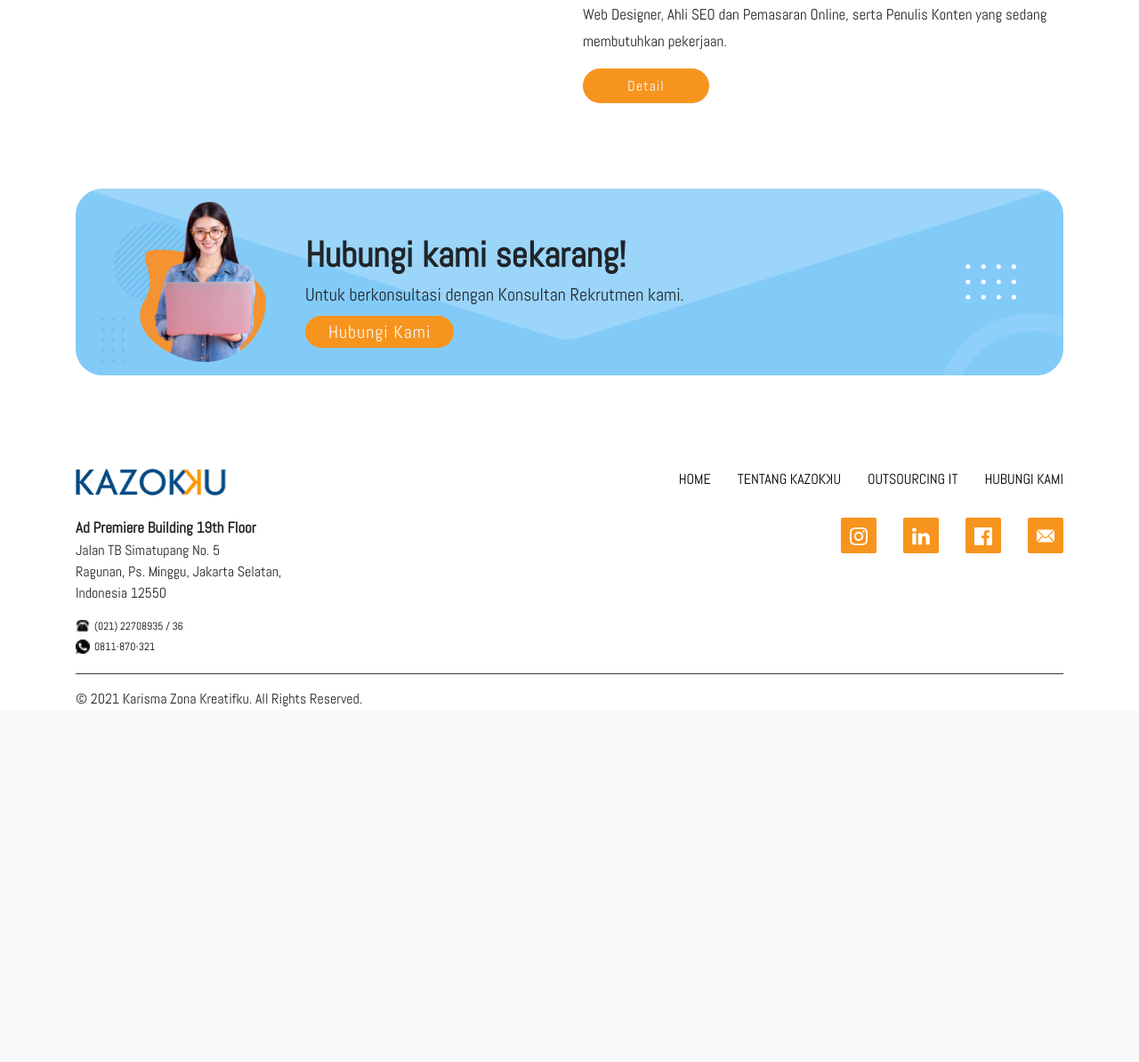
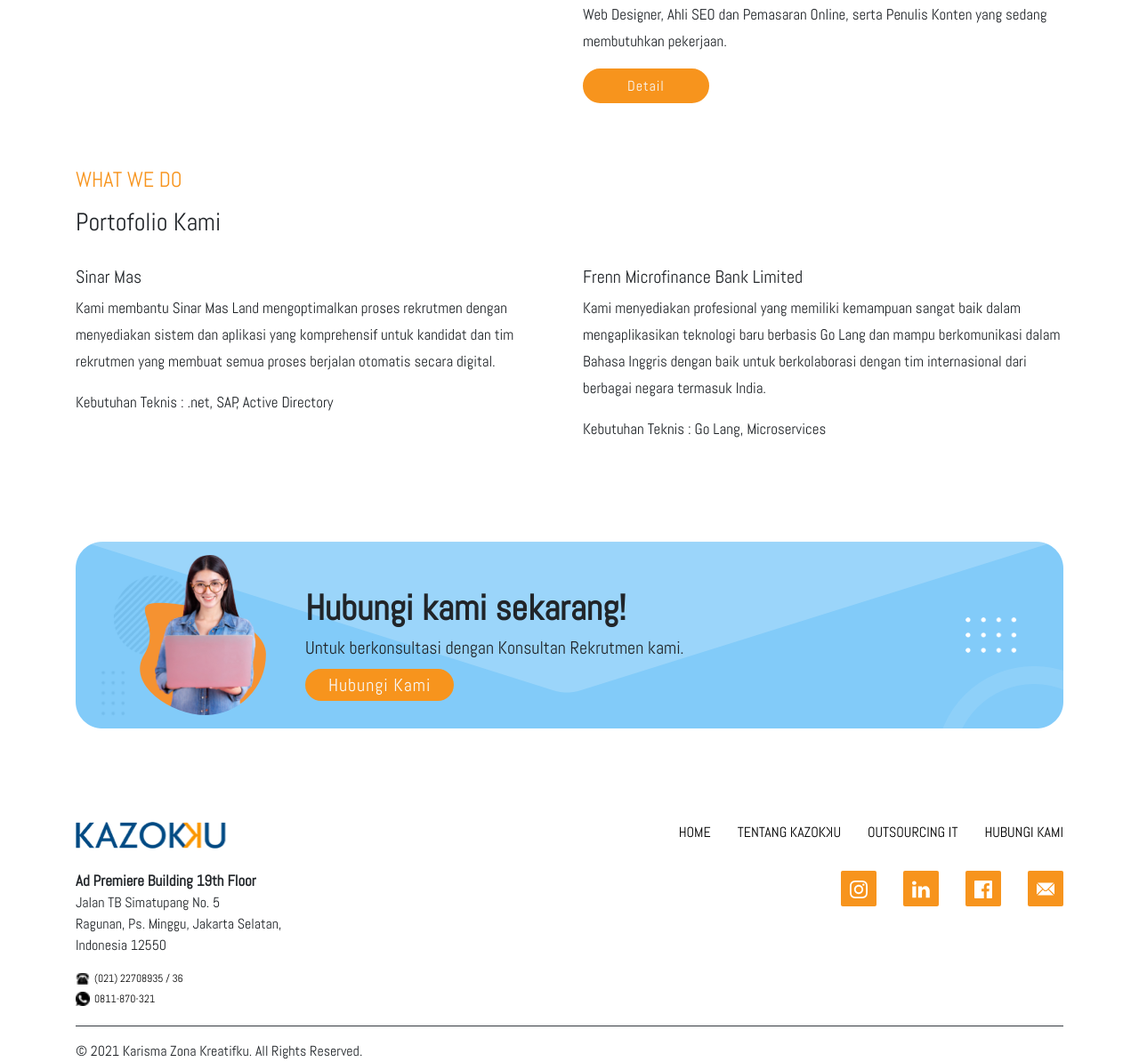
Before and after one commit to yusmardianto/kazokku-web, a PHP site: page / in a window 1280 px wide. Shown: the part 1602-2796 px from the top of the page at 89% size. Before the commit the page ends 2397 px from the top, so only its background shows below. Run offline with PHP 8.4, Linux system fonts and the light colour scheme.

Commit message:
feat: adding section-5

```diff
--- a/index.php
+++ b/index.php
@@ -163,6 +163,47 @@
       </div>
   </div>
 </section>
+
+
+<!-- #5 -->
+<section class="container mt-5">
+  <div class="row ">
+    <div class="col-sm-12 col-md-12 col-md-12 col-lg-12 col-xl-12">
+        <h4 class="text-secondary-main mt-4">
+            WHAT WE DO
+        </h4>
+        <h3 class="mt-3 mb-3">
+          Portofolio Kami
+        </h3>
+    </div>
+  </div>
+
+  <div class="row mt-3">
+    <div class="col-sm-12 col-md-6 col-md-6 col-lg-6 col-xl-6">
+      <h5>
+        Sinar Mas
+      </h5>
+      <p>
+        Kami membantu Sinar Mas Land mengoptimalkan proses rekrutmen dengan menyediakan sistem dan aplikasi yang komprehensif untuk kandidat dan tim rekrutmen yang membuat semua proses berjalan otomatis secara digital.
+      </p>
+      <p>
+        Kebutuhan Teknis : .net, SAP, Active Directory
+      </p>
+    </div>
+    <div class="col-sm-12 col-md-6 col-md-6 col-lg-6 col-xl-6">
+      <h5>
+        Frenn Microfinance Bank Limited
+      </h5>
+      <p>
+        Kami menyediakan profesional yang memiliki kemampuan sangat baik dalam mengaplikasikan teknologi baru berbasis Go Lang dan mampu berkomunikasi dalam Bahasa Inggris dengan baik untuk berkolaborasi dengan tim internasional dari berbagai negara termasuk India.
+      </p>
+      <p>
+        Kebutuhan Teknis : Go Lang, Microservices
+      </p>
+    </div>
+  </div>
+</section>
+
 <?php include './includes/banner-contact.php' ?>
 <?php include './includes/footer.php' ?>
 <?php include './includes/footer-end.php' ?>
```
